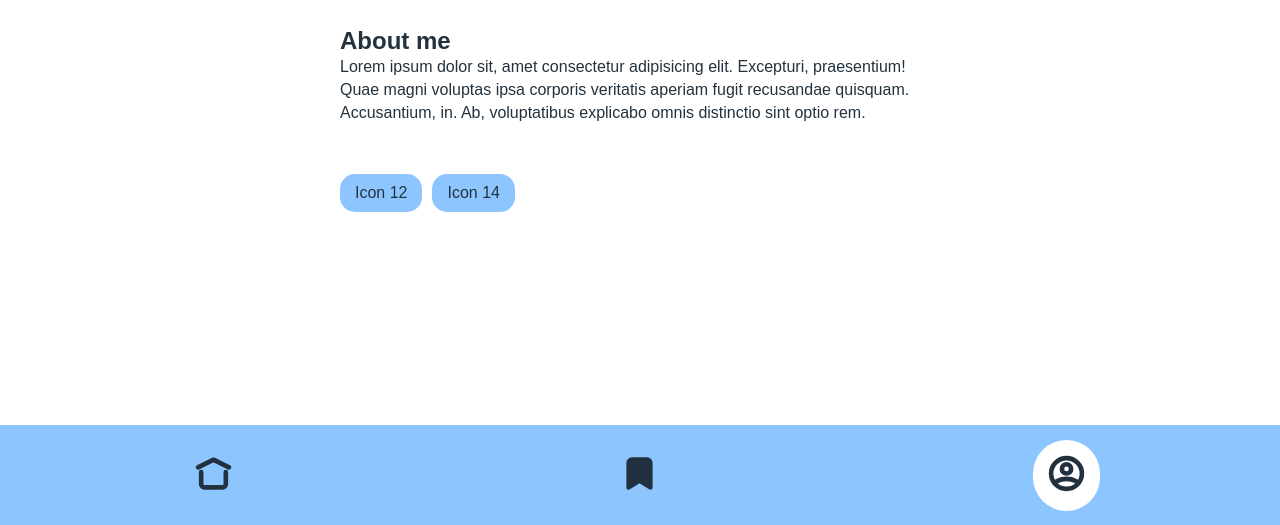
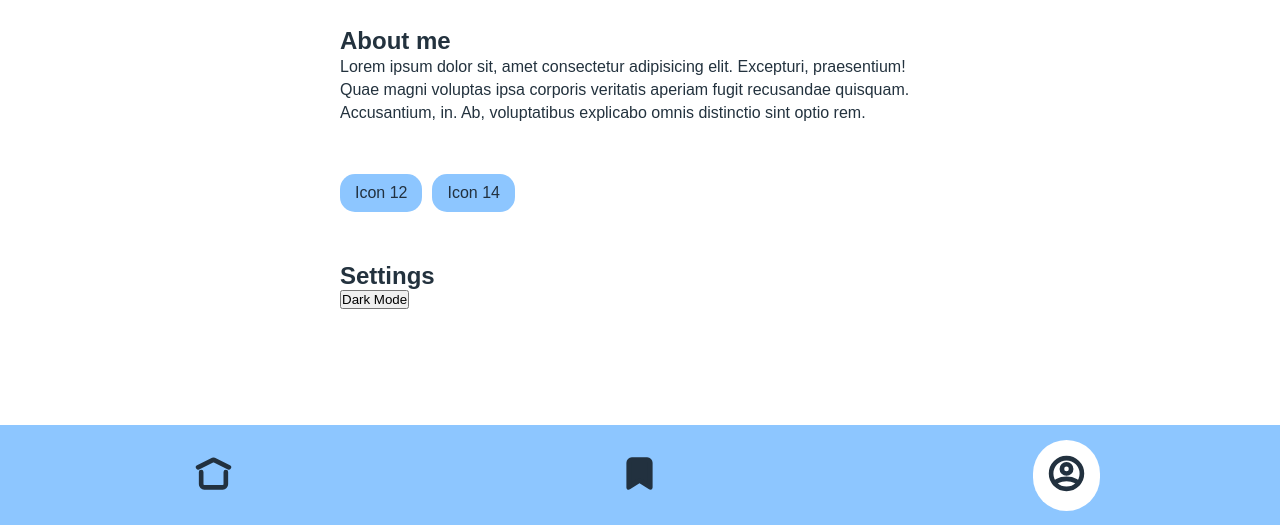
Before and after one commit to levinthiel/QuizApp, a plain HTML site: page profile.html in a window 1280 px wide. Shown: the part 275-800 px from the top of the page. Drawn offline with Linux system fonts and the light colour scheme.

Commit message:
profile page

```diff
--- a/profile.html
+++ b/profile.html
@@ -26,7 +26,12 @@
           <ul role="list">
             <li role="listitem">Icon 12</li>
             <li role="listitem">Icon 14</li>
-      </section>
+        </section>
+        <section class="settings">
+          <h3>Settings</h3>
+          <button role="button">Dark Mode</button>
+        </section>
+
     </main>
     <nav>
       <a href="index.html" role="button" aria-label="home">
--- a/style.css
+++ b/style.css
@@ -140,7 +140,7 @@ p {
 }
 .counters {
     width: 100%;
-    margin-top: 50px;
+    margin: 50px 0;
   }
 .counters ul {
     display: flex;
```
